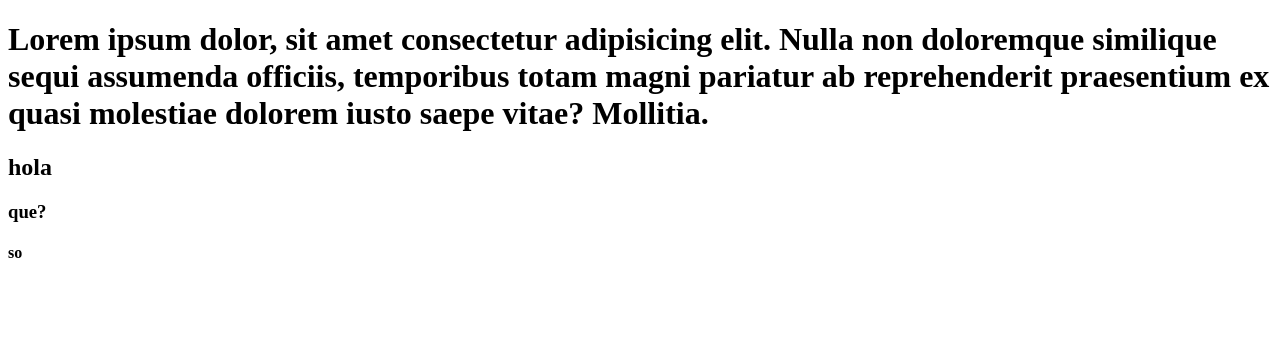
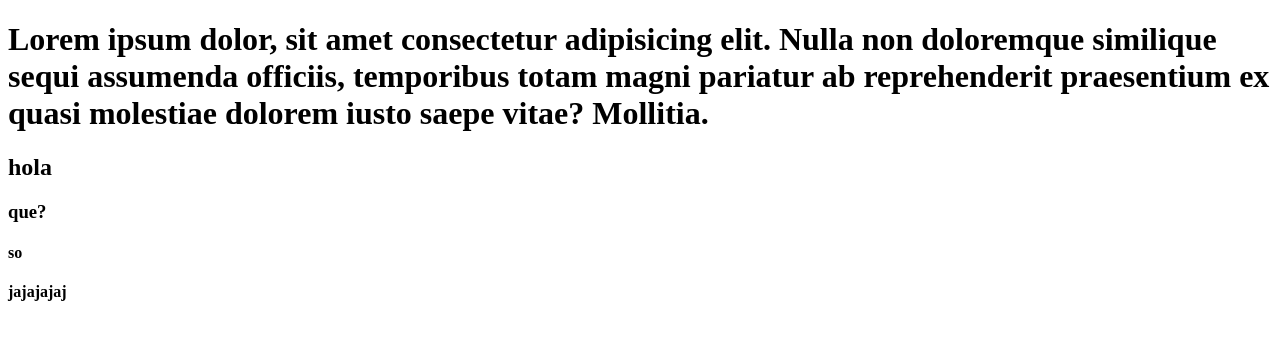
Before and after one commit to Axel2935/Prueba-definitiva, a plain HTML site: page index.html in a window 1280 px wide. Drawn offline with Linux system fonts and the light colour scheme.

Commit message:
agregue unos jaja

```diff
--- a/index.html
+++ b/index.html
@@ -6,6 +6,7 @@
         <h2>hola </h2>
         <h3>que?</h3>
         <h4>so</h4>
+        <h4>jajajajaj</h4>
 </head>
 <body>
 
```
